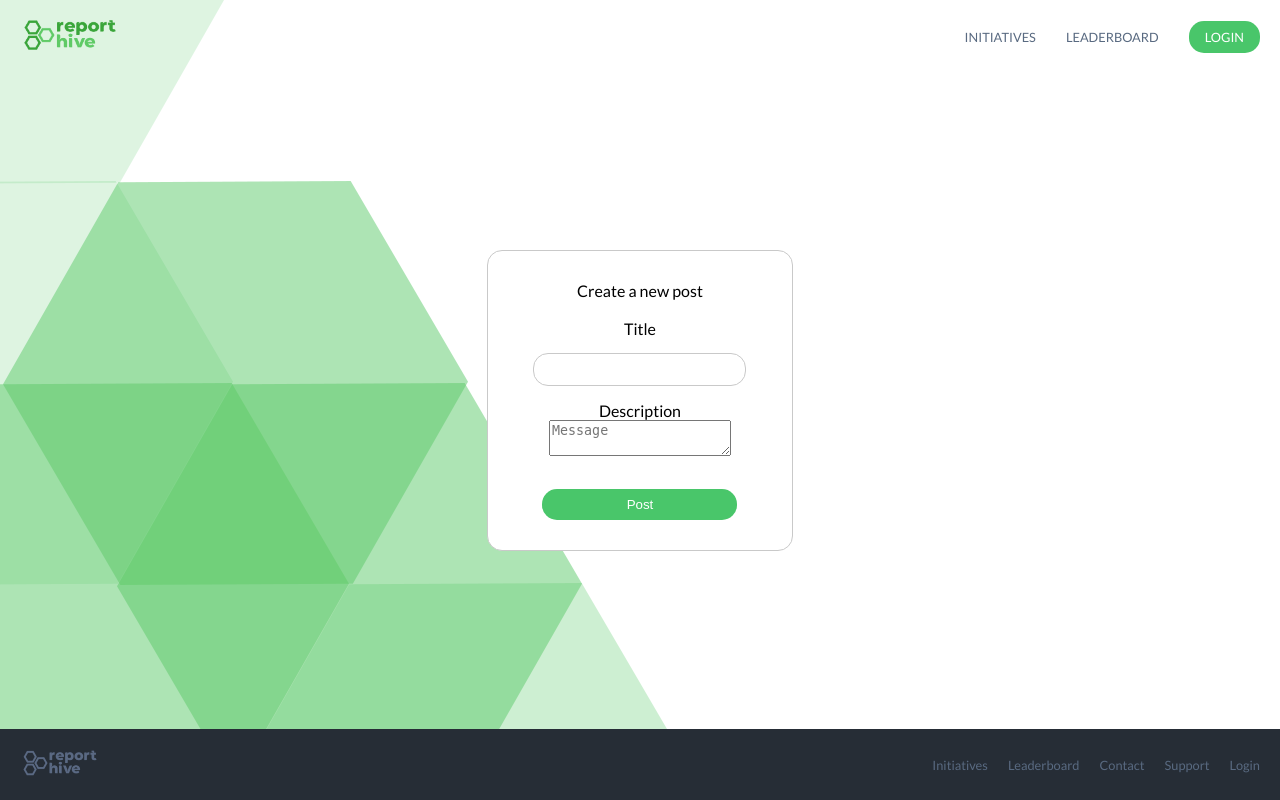
After one commit to maufcost/google-dsc-competition, a Flask app: template templates/create.html in a window 1280 px wide. The commit adds this page. Run offline with Flask 2, Linux system fonts and the light colour scheme; the template is opened without the code that fills it, so the values that code supplies are empty.

Commit message:
added new page + html modificaitons

```diff
--- a/main.py
+++ b/main.py
@@ -66,18 +66,19 @@ def upload_blob(file, destination_blob_name):
 
 # Creates a new user in the database with the information given
 # Returns a randomly generated userid that is associated with the user
-def create_user(email, name, type, cid, pic_id):
+def create_user(email, name, type=1, cid=1, pic_id=1):
     complete_key = datastore_client.key('User', email)
 
     task = datastore.Entity(key=complete_key)
     random_uid = random_string_digits() + "u" + random_string_digits()
 
+    # Commented keys are for future features
     task.update({
         'uid': random_uid,
-        'name': name,
-        'type': type,
-        'cid': cid,
-        'pic_id': pic_id
+        'name': name
+        # 'type': type
+        #'cid': cid,
+        #'pic_id': pic_id
     })
 
     datastore_client.put(task)
@@ -96,7 +97,7 @@ def get_user(email):
 
 # Creates a post with ownership of UID & CID
 # Returns generated postID
-def create_post(uid, mid, description, cid):
+def create_post(uid, mid, title, description, cid=1):
     random_postid = random_string_digits() + "p" + random_string_digits()
     complete_key = datastore_client.key('Posts', random_postid)
     task = datastore.Entity(key=complete_key)
@@ -104,13 +105,15 @@ def create_post(uid, mid, description, cid):
     task.update({
         'uid': uid, # owner
         'mid': mid, # empty if no media, else str that correspond to GCS
-        'description': description,
-        'cid': cid # company associated with
+        'title': title,
+        'description': description
+        #'cid': cid # company associated with
     })
 
     datastore_client.put(task)
     return random_postid
 
+# Future Feature
 # Creates a comment owned by uid about postid with a content message
 # Returns the generated commentId for future features like reply, etc.
 def create_comment(postid, commid, uid, content):
@@ -128,6 +131,7 @@ def create_comment(postid, commid, uid, content):
     datastore_client.put(task)
     return random_commid
 
+# Future Feature
 # Get all comments from the post specified
 def get_comments_from_post(postid):
     query = datastore_client.query(kind='Comments')
@@ -136,7 +140,7 @@ def get_comments_from_post(postid):
     results = list(query.fetch())
     return results
 
-
+# Future Feature
 # Create a like entry in the database
 def like_post(postid, uid):
     the_key = postid + uid
@@ -150,11 +154,14 @@ def like_post(postid, uid):
 
     datastore_client.put(task)
 
+# Future Feature
 # Dislike the post by deleting the like entry
 def dislike_post(postid, uid):
     the_key = postid + uid
     key = datastore_client.key('Likes',the_key)
     datastore_client.delete(key)
+
+# Future Feature
 
 # Get the list of users that liked the post
 # as well as the count of likes using len()
@@ -163,6 +170,8 @@ def get_users_that_liked(postid):
     query.add_filter('postid', '=', postid)
     results = list(query.fetch())
     return results
+
+# Future Feature
 
 # Creates a company/organization
 # This is triggered only by new company representatives
@@ -184,6 +193,7 @@ def create_org(cname, pic_id, uid):
     datastore_client.put(task)
     return {'cid':random_cid, 'secret':random_secret_key}
 
+# Future Feature
 # Rewrite/Update the entry to add the user as a company representative
 def add_person_to_cid(email, cid):
     key = datastore_client.key('User',email)
@@ -200,11 +210,11 @@ def add_person_to_cid(email, cid):
 ####################{SERVER FUNCTIONS BEGIN HERE}#########################
 
 # Test template pages
-@app.route('/dash')
+@app.route('/all-posts')
 def quick_dash():
     return render_template('dashboard.html')
 
-@app.route('/land')
+@app.route('/all-posts')
 def quick_land():
     return render_template('landing.html')
 
@@ -212,16 +222,15 @@ def quick_land():
 def quick_log():
     return render_template('login.html')
 
-@app.route('/post')
+@app.route('/posts')
 def quick_post():
     return render_template('post.html')
 
-@app.route('/')
-def root():
+@app.route('/create')
+def create_post():
     id_token = request.cookies.get("token") # Check for firebase token
     error_message = None
     claims = None
-    currentAmountOfPoints = 0
 
     if id_token:
         try:
@@ -231,9 +240,63 @@ def root():
 
             # If there's no valid user data, this person needs to register first
             if user_data != False:
-                return redirect("/otherpage") #To change to main page perhaps
+                return render_template('create.html', user_data=claims, error_message=error_message)
             else:
-                return redirect("/register")
+                return redirect("/")
+
+        except ValueError as exc:
+            # This will be raised if the token is expired or any other
+            # verification checks fail.
+            error_message = str(exc)
+
+    return render_template('landing.html', user_data=claims, error_message=error_message)
+#
+@app.route('/')
+def root():
+    id_token = request.cookies.get("token") # Check for firebase token
+    error_message = None
+    claims = None
+
+    if id_token:
+        try:
+            # Verify the token against the Firebase Auth API.
+            claims = google.oauth2.id_token.verify_firebase_token(id_token, firebase_request_adapter)
+            user_data = get_user(claims['email'])
+
+            # If there's no valid user data, this person needs to register first
+            if user_data != False:
+                return redirect("/all-posts")
+            else:
+                #create_user(email, name, type=1, cid=1, pic_id=1
+                create_user(claims['email'], claims['name'])
+                return redirect("/all-posts")
+
+        except ValueError as exc:
+            # This will be raised if the token is expired or any other
+            # verification checks fail.
+            error_message = str(exc)
+
+    return render_template('landing.html', user_data=claims, error_message=error_message)
+
+@app.route('/login')
+def login_page():
+    id_token = request.cookies.get("token") # Check for firebase token
+    error_message = None
+    claims = None
+
+    if id_token:
+        try:
+            # Verify the token against the Firebase Auth API.
+            claims = google.oauth2.id_token.verify_firebase_token(id_token, firebase_request_adapter)
+            user_data = get_user(claims['email'])
+
+            # If there's no valid user data, this person needs to register first
+            if user_data != False:
+                return redirect("/all-posts")
+            else:
+                #create_user(email, name, type=1, cid=1, pic_id=1
+                create_user(claims['email'], claims['name'])
+                return redirect("/all-posts")
 
         except ValueError as exc:
             # This will be raised if the token is expired or any other
--- /dev/null
+++ b/templates/create.html
@@ -0,0 +1,48 @@
+<!DOCTYPE html>
+<html lang="en" dir="ltr">
+	<head>
+		<meta charset="utf-8">
+		<title>Report Hive | Create</title>
+		<link rel="stylesheet" href="{{ url_for('static', filename='login.css') }}">
+		</head>
+		<style>
+			.post{
+				margin-bottom: 15px;
+				text-align: left;
+			}
+		</style>
+	<body>
+
+		<header class='login-header'>
+			<img class='logo' src="{{ url_for('static', filename='images/logo1.png') }}" />
+			<ul>
+				<li><a href='/all-posts'>INITIATIVES</a></li>
+				<li><a href='/all-posts'>LEADERBOARD</a></li>
+				<li><a class='special-link' href='/login'>LOGIN</a></li>
+			</ul>
+		</header>
+
+		<main class='login-main'>
+			<section>
+				<p>Create a new post</p> <br>
+
+				<p >Title</p> <input class='post' type='text' /><br/>
+				<p>Description</p> <textarea class='post' name="message" type="text" id="input-message" placeholder="Message"></textarea>
+				<button>Post</button><br />
+				<!-- Put sign in with google thingy here (don't forget to add a margin top of 15px to it) -->
+			</section>
+		</main>
+
+		<footer class='login-footer'>
+			<p><img src="{{ url_for('static', filename='images/logo2.png') }}" &copy;</p>
+			<ul>
+				<li><a href='/all-posts'>Initiatives</a></li>
+				<li><a href='/all-posts'>Leaderboard</a></li>
+				<li><a href='/login'>Contact</a></li>
+				<li><a href='/login'>Support</a></li>
+				<li><a href='/login'>Login</a></li>
+			</ul>
+		</footer>
+
+	</body>
+</html>
--- a/templates/landing.html
+++ b/templates/landing.html
@@ -21,7 +21,7 @@
 				<h1>More than <span id='num-init'>250,000</span> sustainable initiatives created</h1>
 				<h1>More than <span id='num-companies'>100,000</span> companies participating</h1>
 				<p>We only have one world. For now.</p>
-				<button>Join Now</button>
+				<a href="/login"><button>Join Now</button></a>
 			</section>
 
 			<section>
```
Also changed, not shown: front-end/login.css (+14 -1 lines), templates/dashboard.html (+12 -7 lines).
